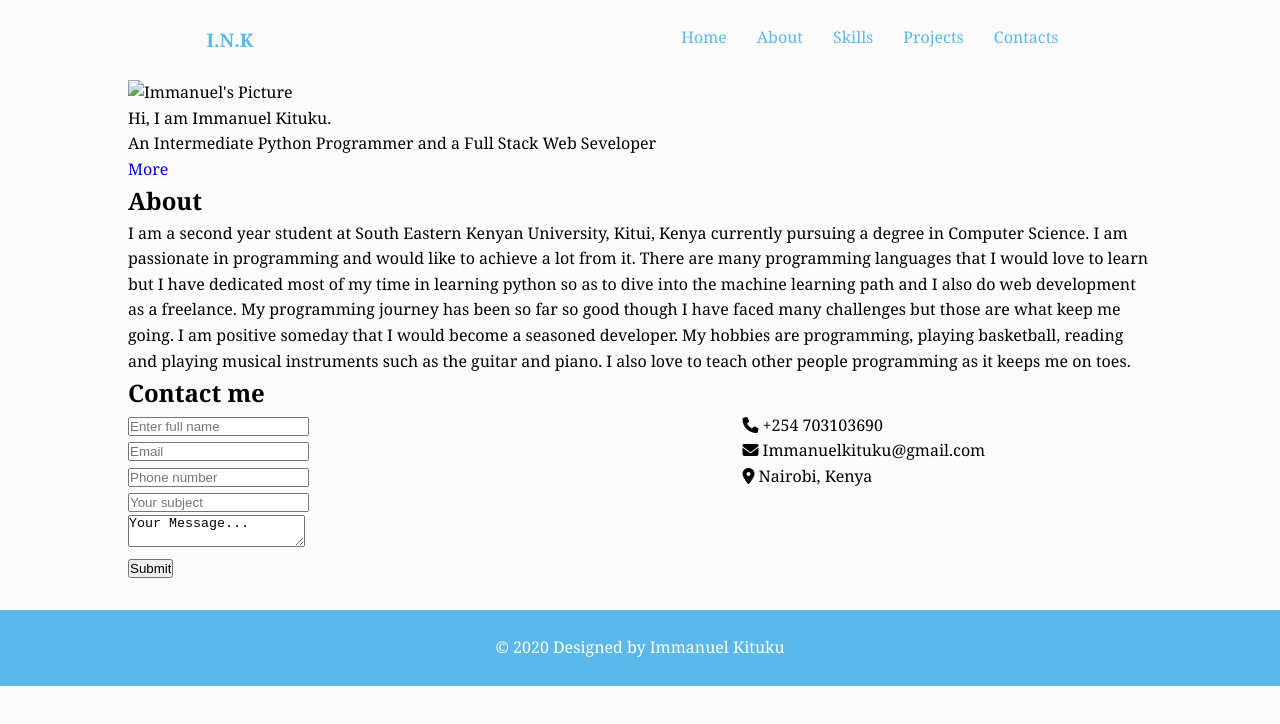
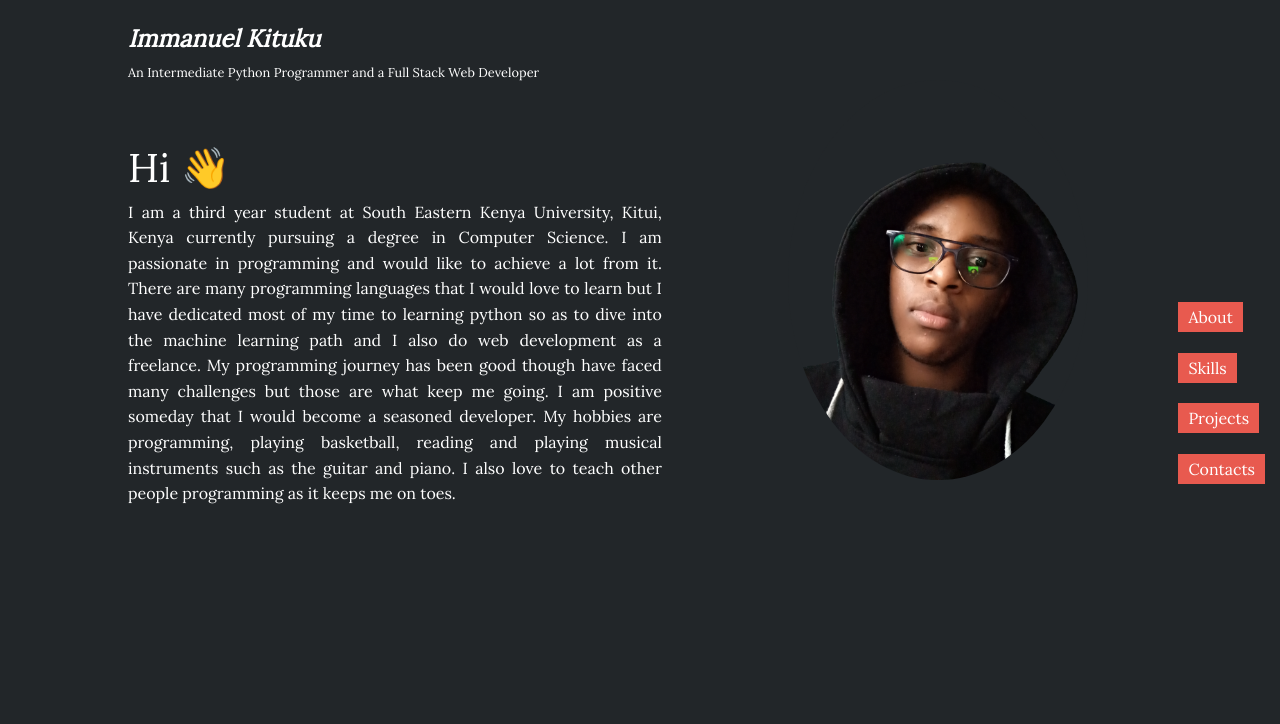
Before and after one commit to Manuel254/portfolio, a plain HTML site: page index.html in a window 1280 px wide. Drawn offline with Linux system fonts and the light colour scheme.

Commit message:
Refactoring of portfolio

```diff
--- a/index.html
+++ b/index.html
@@ -4,52 +4,46 @@
     <meta charset="UTF-8">
     <meta name="viewport" content="width=device-width, initial-scale=1.0">
     <title>I.N.K</title>
+    <link rel="preconnect" href="https://fonts.gstatic.com">
+    <link href="https://fonts.googleapis.com/css2?family=Lora&display=swap" rel="stylesheet">
     <link rel="stylesheet" type="text/css" href="css/styles.css">
 </head>
 <body>
-    <!-- My header -->
-    <header>
-        <!-- Logo -->
-        <h3 class="logo">I.N.K</h3>
-        <!-- Navbar -->
+    <div class="nav-container">
         <nav id="main-nav">
             <ul>
-                <li><a href="#index">Home</a></li>
                 <li><a href="#about">About</a></li>
                 <li><a href="#skills">Skills</a></li>
                 <li><a href="#projects">Projects</a></li>
                 <li><a href="#contacts">Contacts</a></li>
             </ul>
         </nav>
+    </div>
+    <div class="container">
+        <div id="about">
+            <!-- My header -->
+            <header>
+                <!-- Logo -->
+                <h3 class="logo">Immanuel Kituku</h3>
+                <small>An Intermediate Python Programmer and a Full Stack Web Developer</small>
             </header>
-    <div class="container">
-        <!-- Hero section -->
-        <section class="showcase">
-            <div id="index">
-                <img src="" alt="Immanuel's Picture">
-                <p><span>Hi, </span>I am Immanuel Kituku.</p>
-                <p>An Intermediate Python Programmer and a Full Stack Web Seveloper</p>
-                <a href="btn btn-primary">More</a>
-            </div>
-        </section>
             <!-- About Me -->
             <section id="about-content">
-            <div id="about">
-                <h2>About</h2>
-                <p>I am a second year student at South Eastern Kenyan University, Kitui, Kenya currently
+                <p><span>Hi 👋</span>I am a third year student at South Eastern Kenya University, Kitui, Kenya currently
                         pursuing a degree in Computer Science. I am passionate in programming and would like
                         to achieve a lot from it. There are many programming languages that I would love to
-                    learn but I have dedicated most of my time in learning python so as to dive into the
+                        learn but I have dedicated most of my time to learning python so as to dive into the
                         machine learning path and I also do web development as a freelance. My programming
-                    journey has been so far so good though I have faced many challenges but those are what
+                        journey has been good though have faced many challenges but those are what
                         keep me going. I am positive someday that I would become a seasoned developer. My
                         hobbies are programming, playing basketball, reading and playing musical instruments
                         such as the guitar and piano. I also  love to teach other people programming as it keeps
                         me on toes.</p>
+                <img src="img/me.png" alt="my-image">
+            </section>
         </div>
-        </section>
         <!--Contacts-->
-        <h2>Contact me</h2>
+        <!-- <h2>Contact me</h2>
         <div class="contact-info">
             <section id="contacts">
                 <form action="" method="POST">
@@ -75,11 +69,11 @@
                     </div>
                     <input type="submit" class="btn btn-submit" name="submit">
                 </form>
-            </section>
+            </section> -->
             <!-- Social Media Contacts -->
-            <aside>
+            <!-- <aside>
                 <!-- Location and contact details -->
-                <div>
+                <!-- <div>
                     <p><i class="fas fa-phone"></i> +254 703103690</p>
                     <p><i class="fas fa-envelope"></i> Immanuelkituku@gmail.com</p>
                     <p><i class="fas fa-map-marker-alt"></i> Nairobi, Kenya</p>
@@ -88,12 +82,12 @@
 
                 </div>
             </aside>
-        </div>
+        </div>  -->
     </div><!--end of container-->
     <!-- Footer -->
-    <footer>
+    <!-- <footer>
         &copy; 2020 Designed by Immanuel Kituku
-    </footer>
+    </footer> -->
 
     <script src="https://kit.fontawesome.com/bf257a5746.js" crossorigin="anonymous"></script>
 </body>
--- a/scss/_config.scss
+++ b/scss/_config.scss
@@ -1,4 +1,4 @@
-$primary-color: #5AB9EA;
-$secondary-color:#5680E9;
-$light-color: #fcfcfc;
-$font:Georgia, serif;
+$primary-color: #E85A4F;
+$background-color: #222629;
+$text-color: #fff;
+$font:'Lora', serif;
--- a/scss/styles.scss
+++ b/scss/styles.scss
@@ -11,7 +11,8 @@ body{
     font-family: $font;
     line-height: 1.6;
     font-size: 16px;
-    background-color:$light-color;
+    background-color:$background-color;
+    color: $text-color;
 }
 
 .container{
@@ -19,49 +20,44 @@ body{
     margin:0 auto;
 }
 
-header{
-    display: flex;
-    justify-content: space-around;
+a{
+    text-decoration:none;
+    color: $text-color;
 }
 
-a{
-    text-decoration:none;
+small {
+    font-size: .8em;
+}
+
+header {
+    margin: 2% 0;
 }
 
 .logo{
-    margin:25px 0;
-    color:$primary-color;
+    font-size: 1.5rem;
+    font-style: italic;
+}
+
+// Main section
+
+#about-content {
+    margin: 5% 8% 5% 0;
+    text-align: justify;
+}
+
+#about-content{
+    span {
+        font-size: 2.5rem;
+        display: block;
+    }
+    img {
+        display: none;
+        height: 400px;
+    }
 }
 
 //Navigation bar
-#main-nav{
-    ul{
-        display: flex;
-        list-style-type: none;
-    }
-    li{
-        margin:25px 15px;
-    }
-    a{
-        color:$primary-color;
-    }
-    a:hover{
-        color:darken($primary-color, 20%);
-    }
-}
 
-// Contacts Info
-.contact-info{
-    display: flex;
-}
-
-#contacts{
-    width:60%;
-}
-
-aside{
-    width:30%;
-}
 
 // Footer
 footer{
@@ -71,3 +67,45 @@ footer{
     color:#fff;
     margin: 30px 0 0;
 }
+
+@media (min-width: 1000px) {
+    // .nav-container {
+    //     position: fixed;
+    // }
+
+    #main-nav{
+        display: flex;
+        flex-direction: column;
+        position: absolute;
+        right: 0;
+        top: 35%;
+
+        ul{
+            list-style-type: none;
+        }
+        li{
+            margin:25px 15px;
+        }
+        a{
+            background-color: $primary-color;
+            padding:5px 10px;
+        }
+    }
+
+    #about-content {
+        display: grid;
+        grid-template-columns: 2fr 1fr;
+        grid-gap: 15%;
+
+        img {
+            display: block;
+            background-color: $background-color;
+            border-radius: 50%;
+            max-width: 500px;
+            position: absolute;
+            top: 10%;
+            right: 15%;
+        }
+    }
+
+}
```
Also changed, not shown: css/styles.css, img/me.png (added). Lines whose indentation alone changed are shown as unchanged.
